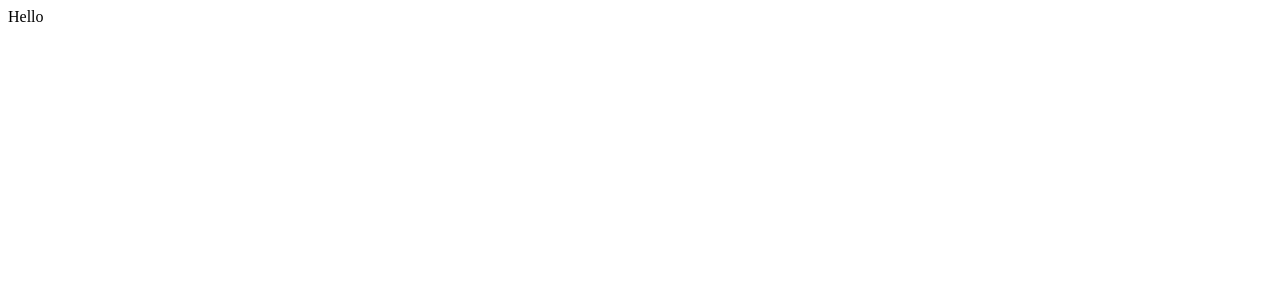
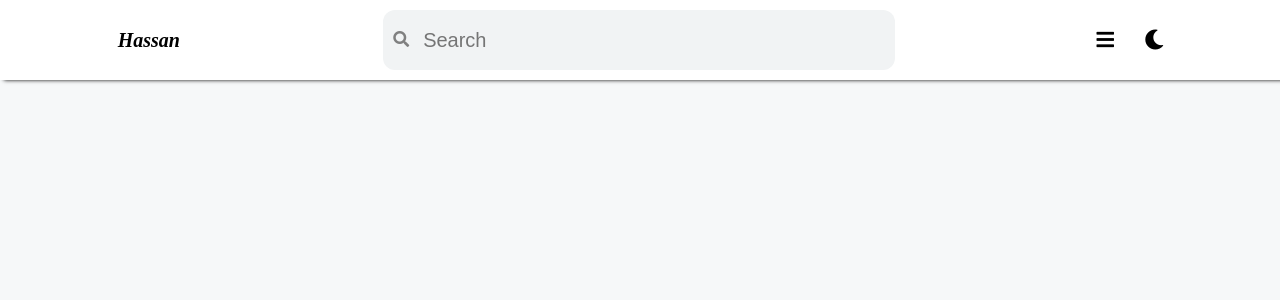
Before and after one commit to hassanelnajjar/Hassan-react-Todo, a React (Create React App) app: page / in a window 1280 px wide. Shown: the top 300 px of the page. Built offline with nearby package versions, Linux system fonts and the light colour scheme.

Commit message:
add header component with search -changeTheme -changeDisply functions relate #4

```diff
--- a/public/index.html
+++ b/public/index.html
@@ -4,6 +4,9 @@
 <head>
   <meta charset="utf-8" />
   <link rel="icon" href="%PUBLIC_URL%/favicon.ico" />
+  <link rel="stylesheet" href="https://cdnjs.cloudflare.com/ajax/libs/font-awesome/5.15.1/css/all.min.css"
+    integrity="sha512-+4zCK9k+qNFUR5X+cKL9EIR+ZOhtIloNl9GIKS57V1MyNsYpYcUrUeQc9vNfzsWfV28IaLL3i96P9sdNyeRssA=="
+    crossorigin="anonymous" />
   <meta name="viewport" content="width=device-width, initial-scale=1" />
   <meta name="theme-color" content="#000000" />
   <meta name="description" content="Web site created using create-react-app" />
--- /dev/null
+++ b/src/App.css
@@ -0,0 +1,10 @@
+@import url('https://fonts.googleapis.com/css2?family=Poppins:ital,wght@0,100;0,200;0,300;0,400;0,500;0,600;0,700;0,800;0,900;1,100;1,200;1,300;1,400;1,500;1,600;1,700;1,800;1,900&display=swap');
+* {
+	padding: 0;
+	margin: 0;
+}
+body {
+	--main-theme-color: black;
+	font-family: Poppins sans-serif;
+	background-color: rgb(246, 248, 249);
+}
--- a/src/App.js
+++ b/src/App.js
@@ -1,9 +1,21 @@
 import React, { Component } from 'react';
 import data from './Utils/data';
+import './App.css';
+import Header from './Component/Header';
 
 export default class App extends Component {
 	state = data;
+	handleSearch = () => {};
+	handleChangeTheme = () => {};
+	handleChangeDisplay = () => {};
+
 	render() {
-		return <div>Hello</div>;
+		return (
+			<Header
+				handleSearch={this.handleSearch}
+				handleChangeTheme={this.handleChangeTheme}
+				handleChangeDisplay={this.handleChangeDisplay}
+			/>
+		);
 	}
 }
--- /dev/null
+++ b/src/Component/Header/index.js
@@ -0,0 +1,37 @@
+import React from 'react';
+import './style.css';
+export default function Header(props) {
+	const { handleSearch, handleChangeTheme, handleChangeDisplay } = props;
+	return (
+		<>
+			<nav className='header-nav-bar'>
+				<div className='header-user-name'>Hassan</div>
+				<div className='header-search-div'>
+					<i class='fas fa-search'></i>
+					<input
+						className='header-search-input'
+						type='search'
+						name='search'
+						id='search'
+						placeholder='Search'
+						onChange={handleSearch}
+					/>
+				</div>
+				<div className='header-options'>
+					<button
+						onClick={handleChangeDisplay}
+						className='header-change-display-button'
+					>
+						<i class='fas fa-bars'></i>
+					</button>
+					<button
+						onChange={handleChangeTheme}
+						className='header-change-theme-button'
+					>
+						<i class='fas fa-moon'></i>
+					</button>
+				</div>
+			</nav>
+		</>
+	);
+}
--- /dev/null
+++ b/src/Component/Header/style.css
@@ -0,0 +1,103 @@
+.header-nav-bar {
+	width: 100%;
+	background-color: #fff;
+	display: flex;
+	justify-content: space-around;
+	align-items: center;
+	height: 5rem;
+	box-shadow: 4px 0px 4px black;
+}
+
+.header-user-name {
+	width: fit-content;
+	text-transform: capitalize;
+	font-style: italic;
+	font-weight: 600;
+	padding: 1rem 2rem;
+	font-size: 20px;
+	position: relative;
+}
+
+.header-search-div {
+	width: 40%;
+	display: flex;
+	align-items: center;
+	position: relative;
+}
+.header-search-input {
+	background-color: rgb(241, 243, 244);
+	width: 100%;
+	line-height: 3;
+	font-size: 20px;
+	outline: none;
+	border-radius: 0.75rem;
+	border: none;
+	padding-left: 2.5rem;
+	position: relaive;
+}
+
+.header-search-input:hover {
+	background-color: #fff;
+	box-shadow: 4px 4px 4px rgb(241, 243, 244), -4px -4px 4px rgb(241, 243, 244);
+}
+.header-options {
+	width: 10%;
+	display: flex;
+	justify-content: space-evenly;
+}
+
+.header-change-theme-button,
+.header-change-display-button {
+	background-color: transparent;
+	border: none;
+	outline: none;
+	cursor: pointer;
+	font-size: 20px;
+	position: relative;
+}
+
+.header-change-theme-button::before {
+	content: 'Change Theme';
+	background-color: rgb(241, 243, 244);
+	width: fit-content;
+	letter-spacing: normal;
+	height: auto;
+	position: absolute;
+	display: none;
+	padding: 1rem;
+	border-radius: 1rem;
+	bottom: -300%;
+	left: -50%;
+	font-size: 14px;
+}
+
+.header-change-theme-button:hover::before {
+	display: block;
+}
+
+.header-change-display-button::before {
+	content: 'Change Display';
+	background-color: rgb(241, 243, 244);
+	width: fit-content;
+	letter-spacing: normal;
+	height: auto;
+	position: absolute;
+	display: none;
+	padding: 1rem;
+	border-radius: 1rem;
+	bottom: -300%;
+	left: -50%;
+	font-size: 14px;
+}
+
+.header-change-display-button:hover::before {
+	display: block;
+}
+
+.header-search-div .fa-search {
+	position: absolute;
+	top: 35%;
+	left: 2%;
+	z-index: 100;
+	color: gray;
+}
```
Also changed, not shown: src/Component/Header.js (deleted), 1 other file (tests, documents, lock files or other folders).
